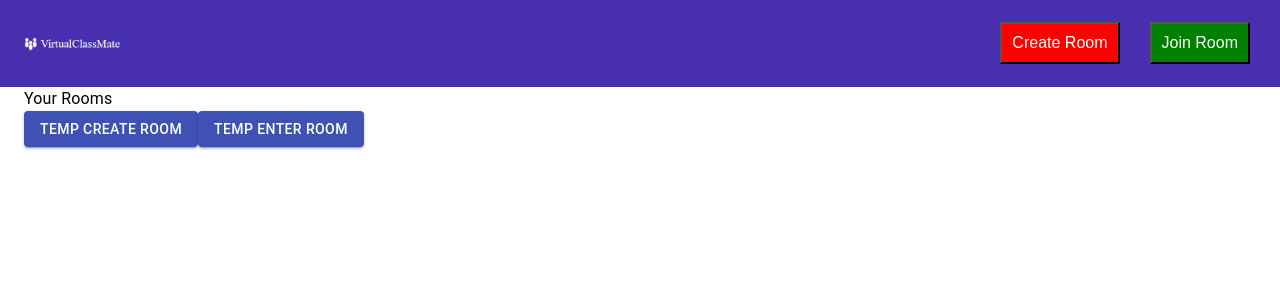
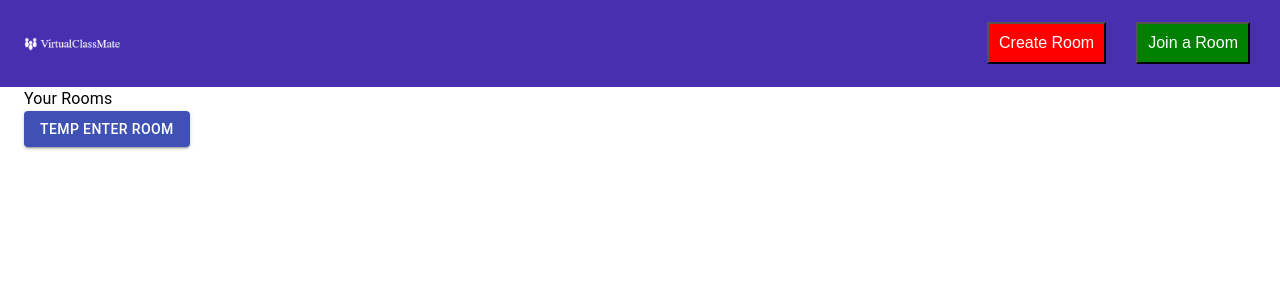
Before and after one commit to quacklinhui/VirtualClassMate, a React (Create React App) app in the folder frontend/: page /home in a window 1280 px wide. Shown: the top 300 px of the page. Built offline with nearby package versions, Linux system fonts and the light colour scheme.

Commit message:
changed the form to the original button

```diff
--- a/frontend/src/HomeComponents/HomePage.js
+++ b/frontend/src/HomeComponents/HomePage.js
@@ -8,8 +8,6 @@ import RoomPage from '../MainRoomComponents/RoomPage';
 // To do: the number of buttons should be dynamically formed based on the database
 function HomePage() {
   let history = useHistory();
-  const [createPopUp, setCreatePopUp] = useState(false); //set the default state to false
-
   return (
       <div>
       <main>
@@ -20,15 +18,11 @@ function HomePage() {
           <Typography>
               Your Rooms
           </Typography>
-          <Button variant="contained" color="primary" onClick={() => { setCreatePopUp(true) }}>
-              Temp Create Room
-          </Button>
           <Button variant="contained" color="primary" onClick={() => { history.push("/room")}}>
               Temp Enter Room
           </Button>
         </Container>
         </main>
-      <CreateRoomPopUp trigger = {createPopUp} setTrigger = {setCreatePopUp}/>
       </div>
     );
   }
--- a/frontend/src/HomeComponents/NavBar/Button.js
+++ b/frontend/src/HomeComponents/NavBar/Button.js
@@ -1,13 +1,19 @@
 import './NavBar.css';
+import CreateRoomPopUp from '../CreateRoomPopUp/CreateRoomPopUp';
+import {useState} from 'react';
+import {Button} from '@material-ui/core'
 
-function Button(){
+function Buttons(){
+    const [createPopUp, setCreatePopUp] = useState(false); //set the default state to false
     return (
+        <>
         <ul className = "nav-buttons">
-            <button className = "navbar-button-red"><a href = "#">Create Room</a></button>
-            <button className = "navbar-button-green"><a href = "#">Join Room</a></button>
+            <button className = "navbar-button-red" onClick={() => { setCreatePopUp(true)}}><a href = "#">Create Room</a></button>
+            <button className = "navbar-button-green"><a href = "#">Join a Room</a></button>
         </ul>
-
+         <CreateRoomPopUp trigger = {createPopUp} setTrigger = {setCreatePopUp}/>
+         </>
     )
 }
 
-export default Button;
+export default Buttons;
--- a/frontend/src/HomeComponents/NavBar/NavBar.js
+++ b/frontend/src/HomeComponents/NavBar/NavBar.js
@@ -1,13 +1,13 @@
 import React from 'react';
 import './NavBar.css';
-import Button from './Button.js';
+import Buttons from './Button.js';
 import logo from './../../images/VirtualClassMate_FullLogo.png';
 
 function NavBar() {
     return (
             <nav className="navbar">
                 <img className="navbar-logo" src={logo} alt = ''></img>
-                <Button />
+                <Buttons />
             </nav>
     )
 }
--- a/frontend/src/MainRoomComponents/ToDoList/ToDoList.js
+++ b/frontend/src/MainRoomComponents/ToDoList/ToDoList.js
@@ -20,15 +20,12 @@ function ToDoList() {
           <Typography>
               Your Rooms
           </Typography>
-          <Button variant="contained" color="primary" onClick={() => { setCreatePopUp(true) }}>
-              Temp Create Room
-          </Button>
           <Button variant="contained" color="primary" onClick={() => { history.push("/room")}}>
               Temp Enter Room
           </Button>
         </Container>
         </main>
-      <CreateRoomPopUp trigger = {createPopUp} setTrigger = {setCreatePopUp}/>
+
       </div>
     );
   }
```
